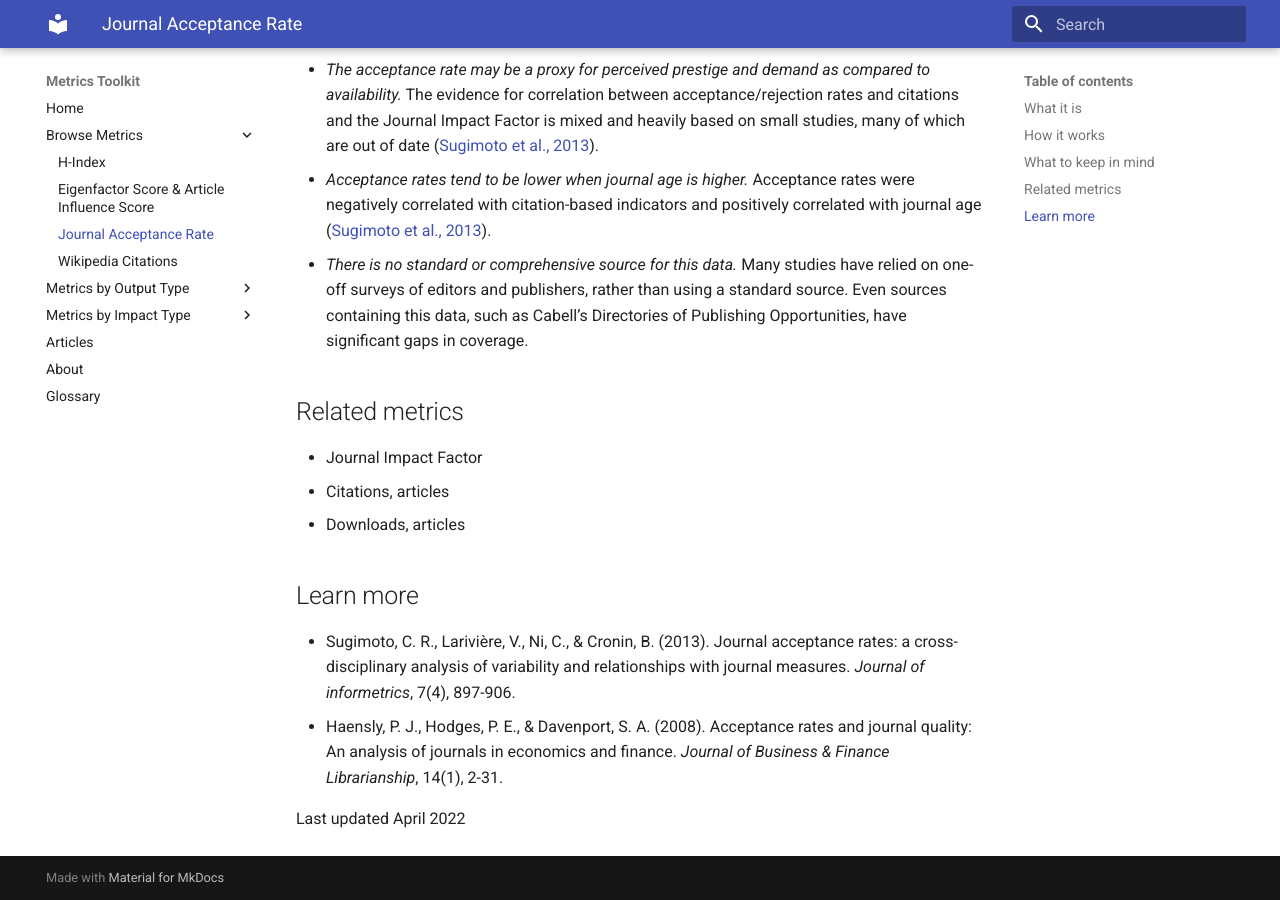
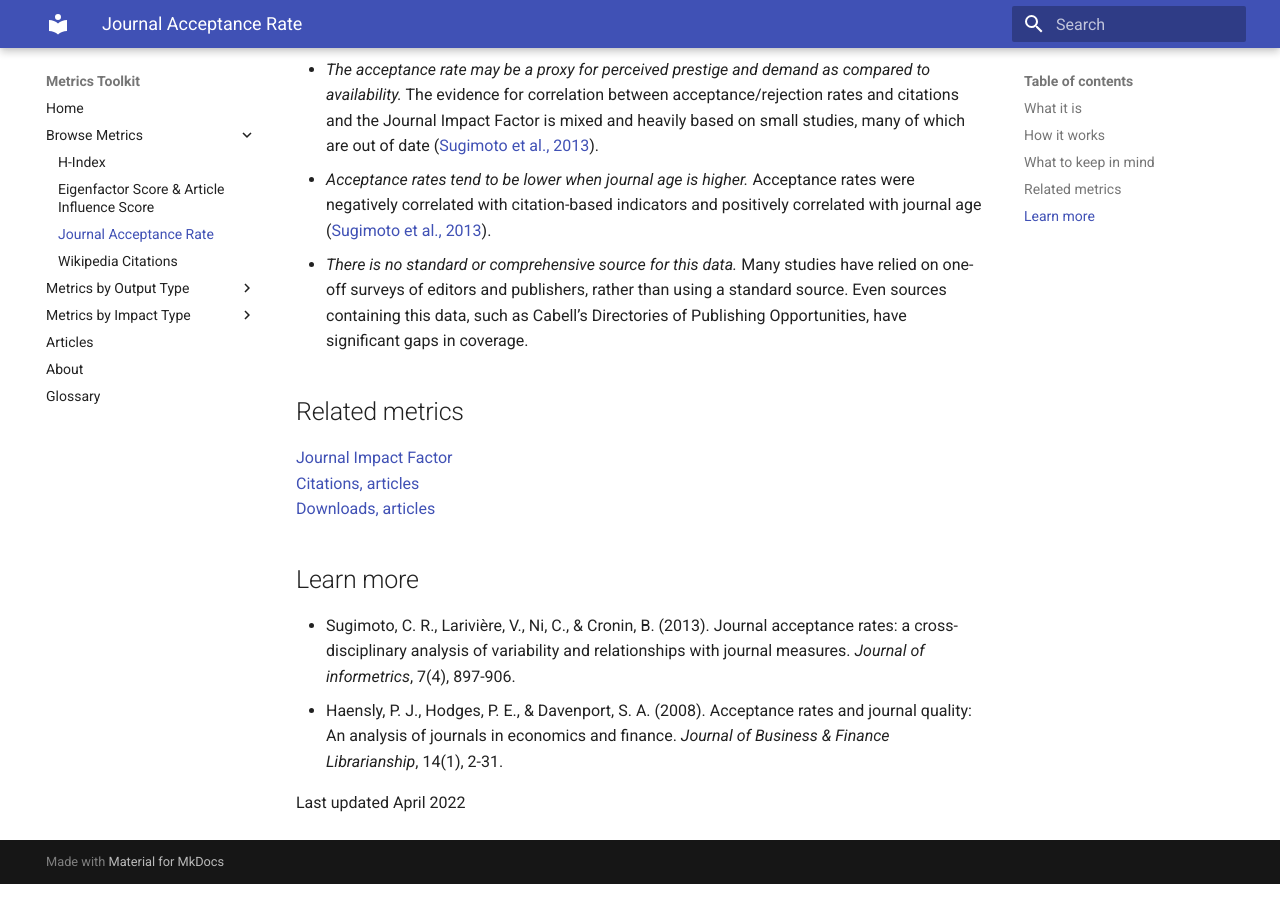
Before and after one commit to rchampieux/diy-documentation, an MkDocs documentation site: the page built from docs/journalacceptance.md, in a window 1280 px wide and 900 px high, scrolled down 764 px. Built offline with MkDocs 1.6.1 and Material for MkDocs 9.7.7, drawn with Linux system fonts in a browser that asks for light colours.

```diff
--- a/docs/journalacceptance.md
+++ b/docs/journalacceptance.md
@@ -18,9 +18,9 @@ This metric may not be publicly available for all journals. You may have to requ
 
 
 ## Related metrics
- - Journal Impact Factor
- - Citations, articles
- - Downloads, articles
+[Journal Impact Factor]() <br>
+[Citations, articles]() <br>
+[Downloads, articles]() <br>
 
 
 ## Learn more
```
